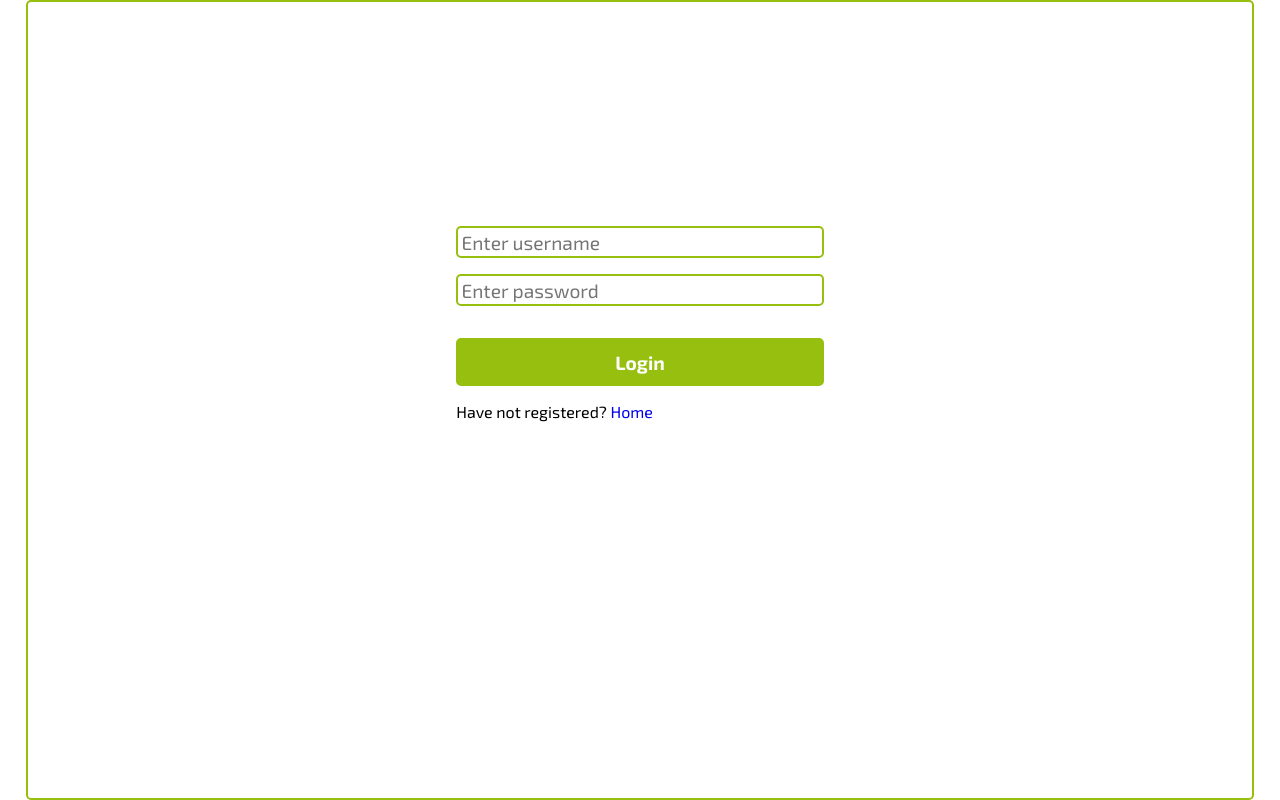
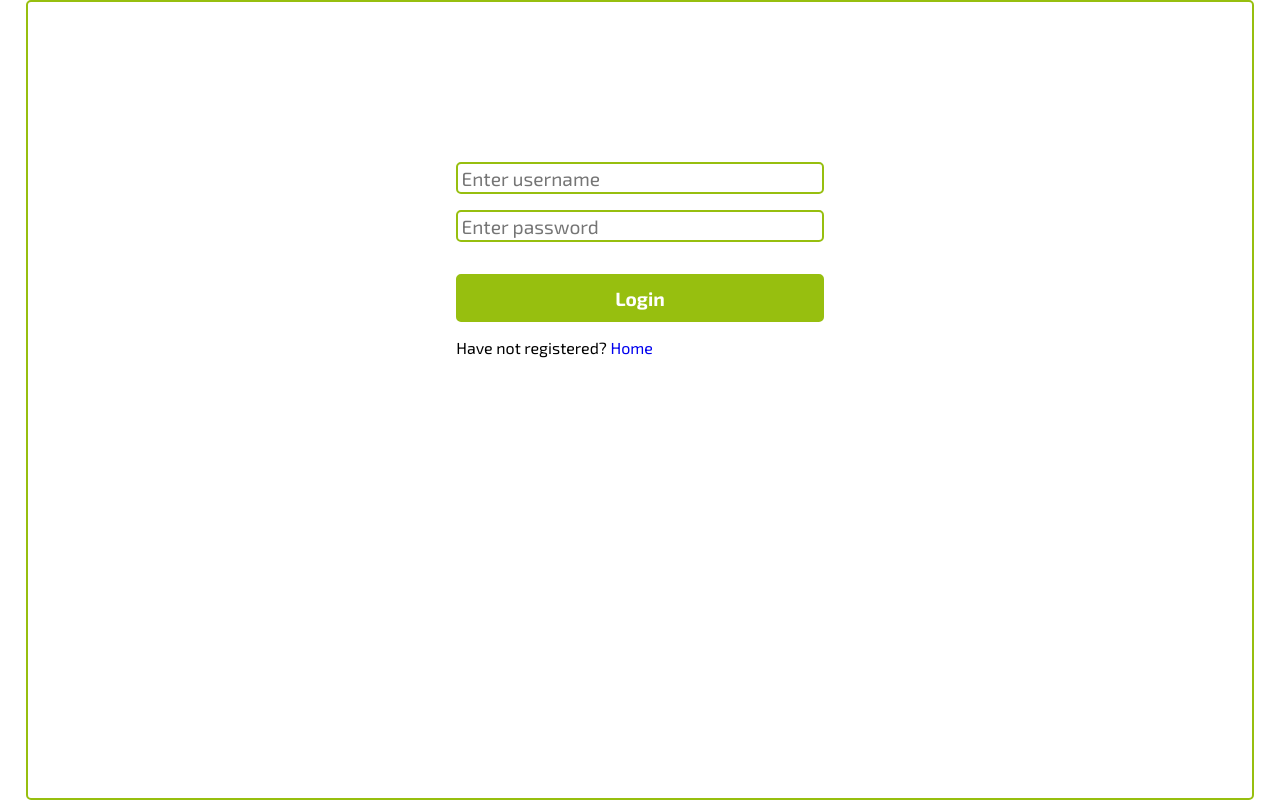
Before and after one commit to Zubenna/doctor-appointment-app, a React (Create React App) app: page /login in a window 1280 px wide. Built offline with nearby package versions, Linux system fonts and the light colour scheme.

Commit message:
Adjusted signup form top margin

```diff
--- a/src/styles/Signup.module.css
+++ b/src/styles/Signup.module.css
@@ -10,7 +10,7 @@
   display: flex;
   flex-direction: column;
   width: 30%;
-  margin: 14rem auto 0 auto;
+  margin: 10rem auto 0 auto;
 }
 
 .signupForm input,
```
